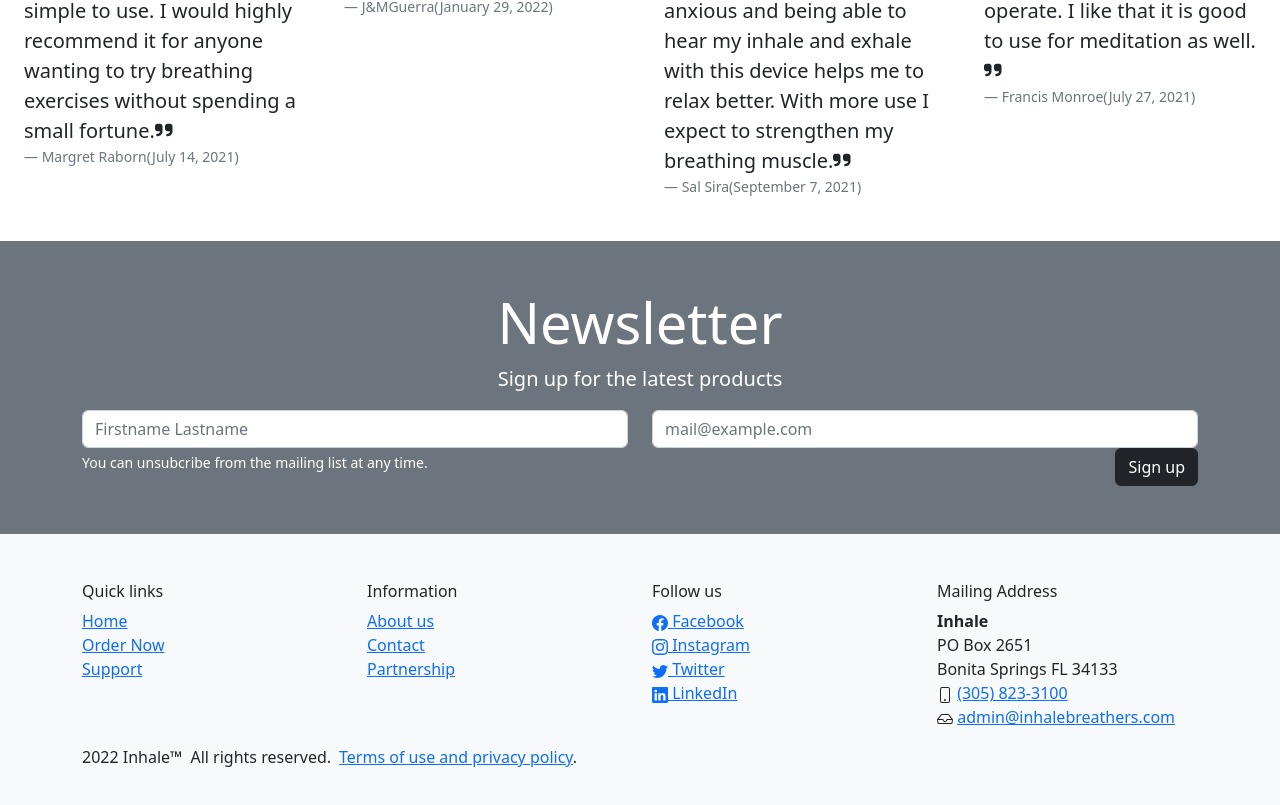
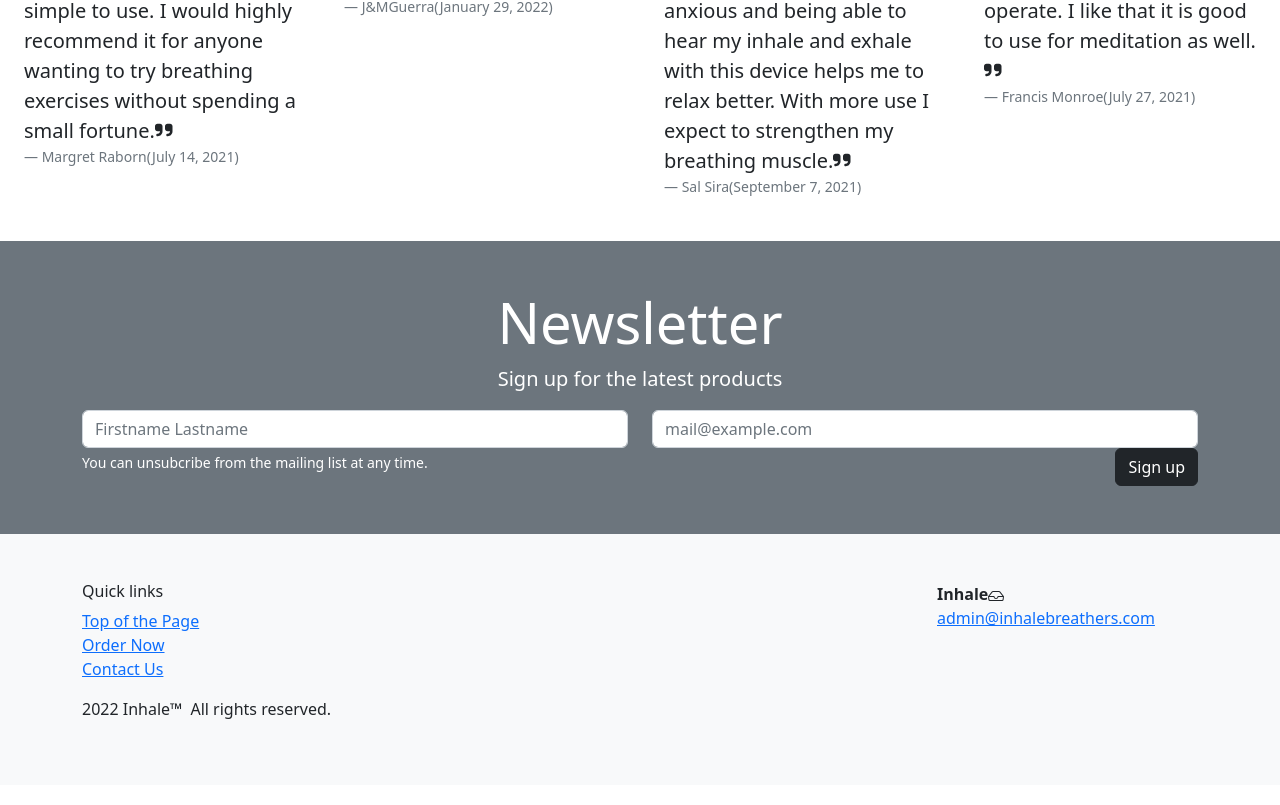
Before and after one commit to MisterDevDev/inhale-breather, a React app: page / in a window 1280 px wide. Shown: the part 3894-4699 px from the top of the page. Built offline with nearby package versions, Linux system fonts and the light colour scheme.

Commit message:
finished

```diff
--- a/public/index.html
+++ b/public/index.html
@@ -6,7 +6,7 @@
     <meta name="viewport" content="width=device-width, initial-scale=1.0" />
     <link rel="stylesheet" type="text/css" href="style.css" />
     <script src="index.bundle.js" defer></script>
-    <title>YTTS</title>
+    <title>Inhale</title>
   </head>
   <body>
     <div id="app"></div>
--- a/src/landing/Footer.tsx
+++ b/src/landing/Footer.tsx
@@ -1,11 +1,11 @@
 import React from "react";
 import { Col, Container, Row } from "react-bootstrap";
 import {
-  Facebook,
-  Instagram,
-  Twitter,
-  Linkedin,
-  Phone,
+  // Facebook,
+  // Instagram,
+  // Twitter,
+  // Linkedin,
+  // Phone,
   Inbox,
 } from "react-bootstrap-icons";
 
@@ -18,71 +18,28 @@ const Footer = () => {
             <h6>Quick links</h6>
             <ul className="list-unstyled">
               <li>
-                <a href="#0">Home</a>
+                <a href="#0">Top of the Page</a>
               </li>
               <li>
-                <a href="#0">Order Now</a>
+                <a href="https://www.amazon.com/Inhale-Respiratory-Trainer-Breathing-Exercise/dp/B091L441KW/ref=sr_1_5?crid=36QXB5CVFJQ2L&keywords=inhale+breather&qid=1646154061&sprefix=inhale+breather%2Caps%2C87&sr=8-5">
+                  Order Now
+                </a>
               </li>
               <li>
-                <a href="#0">Support</a>
+                <a href="mailto:admin@inhalebreathers.com">Contact Us</a>
               </li>
             </ul>
           </Col>
+          <Col xs={12} sm={6} lg={3}></Col>
+          <Col xs={12} sm={6} lg={3}></Col>
           <Col xs={12} sm={6} lg={3}>
-            <h6>Information</h6>
-            <ul className="list-unstyled">
-              <li>
-                <a href="#0">About us</a>
-              </li>
-              <li>
-                <a href="#0">Contact</a>
-              </li>
-              <li>
-                <a href="#0">Partnership</a>
-              </li>
-            </ul>
-          </Col>
-          <Col xs={12} sm={6} lg={3}>
-            <h6>Follow us</h6>
-            <ul className="list-unstyled">
-              <li>
-                <a href="#0">
-                  <Facebook /> Facebook
-                </a>
-              </li>
-              <li>
-                <a href="#0">
-                  <Instagram /> Instagram
-                </a>
-              </li>
-              <li>
-                <a href="#0">
-                  <Twitter /> Twitter
-                </a>
-              </li>
-              <li>
-                <a href="#0">
-                  <Linkedin /> LinkedIn
-                </a>
-              </li>
-            </ul>
-          </Col>
-          <Col xs={12} sm={6} lg={3}>
-            <h6>Mailing Address</h6>
             <address>
               <strong>Inhale</strong>
-              <br />
-              PO Box 2651
-              <br />
-              Bonita Springs FL 34133
-              <br />
-              <Phone />
-              <span className="visually-hidden">Telephone:</span>{" "}
-              <a href="tel:+12127363100">(305) 823-3100</a>
-              <br />
               <Inbox />
               <span className="visually-hidden">Mail:</span>{" "}
-              <a href="mailto:yttsllc@gmail.com">admin@inhalebreathers.com</a>
+              <a href="mailto:admin@inhalebreathers.com">
+                admin@inhalebreathers.com
+              </a>
             </address>
           </Col>
         </Row>
@@ -91,12 +48,6 @@ const Footer = () => {
             <ul className="list-inline">
               <li className="list-inline-item">2022 Inhale&#8482;</li>
               <li className="list-inline-item">All rights reserved.</li>
-              <li className="list-inline-item">
-                <a href="#0" data-bs-toggle="modal" data-bs-target="#modal">
-                  Terms of use and privacy policy
-                </a>
-                .
-              </li>
             </ul>
           </Col>
         </Row>
```
